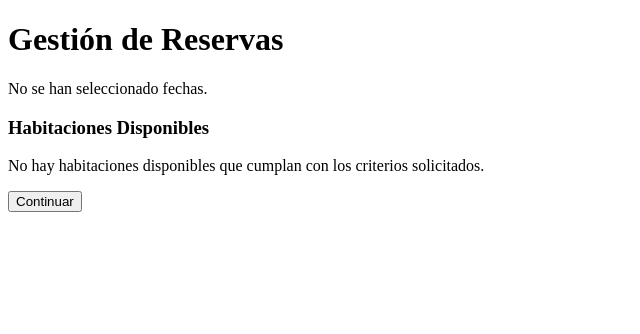
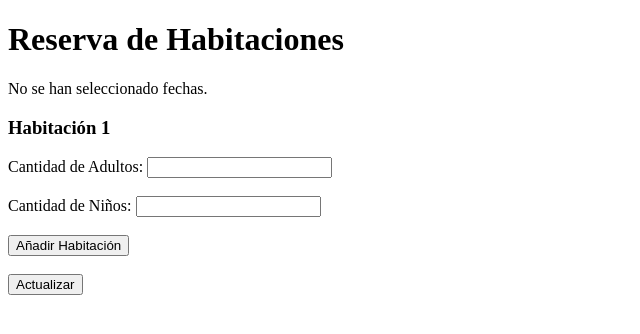
Before and after one commit to roy157/BaseRemoto, a PHP site: page /hyh.php in a window 1280 px wide. Shown: the top 334 px of the page, without its empty margins (0-640 px from the left). Run offline with PHP 8.4, Linux system fonts and the light colour scheme.

Commit message:
Update hyh.php

```diff
--- a/hyh.php
+++ b/hyh.php
@@ -1,18 +1,6 @@
 <?php
 // Inicia la sesión
 session_start();
-
-// Conexión a la base de datos
-$host = 'localhost';
-$user = 'root';
-$pass = '';
-$dbname = 'bd_hotel';
-$conn = new mysqli($host, $user, $pass, $dbname);
-
-// Verifica si la conexión es exitosa
-if ($conn->connect_error) {
-    die("Error de conexión: " . $conn->connect_error);
-}
 
 // Función para formatear la fecha
 function formatearFecha($fecha) {
@@ -24,56 +12,21 @@ function formatearFecha($fecha) {
 $check_in = isset($_SESSION['check_in']) ? $_SESSION['check_in'] : null;
 $check_out = isset($_SESSION['check_out']) ? $_SESSION['check_out'] : null;
 
-// Verifica si hay información sobre habitaciones en la sesión
-$habitaciones = isset($_SESSION['habitaciones']) ? $_SESSION['habitaciones'] : 0;
-$adultos = isset($_SESSION['adultos']) ? $_SESSION['adultos'] : [];
-$ninos = isset($_SESSION['ninos']) ? $_SESSION['ninos'] : [];
-
 // Formatear fechas
 $fecha_estadia = "";
 if ($check_in && $check_out) {
     $fecha_estadia = "Desde " . formatearFecha($check_in) . " hasta " . formatearFecha($check_out);
 }
 
-// Almacén de habitaciones disponibles
-$habitacionesDisponibles = [];
+// Manejo del formulario de habitaciones
+if ($_SERVER['REQUEST_METHOD'] === 'POST') {
+    // Guarda la cantidad de adultos y niños por habitación en la sesión
+    $_SESSION['habitaciones'] = count($_POST['adultos']); // Número total de habitaciones
+    $_SESSION['adultos'] = $_POST['adultos']; // Array con la cantidad de adultos por habitación
+    $_SESSION['ninos'] = $_POST['ninos']; // Array con la cantidad de niños por habitación
 
-// Consulta a la base de datos para buscar habitaciones disponibles
-if ($check_in && $check_out && $habitaciones > 0) {
-    // Recorre cada habitación solicitada por el usuario
-    for ($i = 0; $i < $habitaciones; $i++) {
-        // Sumar la cantidad de adultos y niños por habitación
-        $adultos_requeridos = $adultos[$i];
-        $ninos_requeridos = $ninos[$i];
-        $capacidad_total = $adultos_requeridos + $ninos_requeridos; // Sumar adultos y niños
-
-        // Consulta SQL para buscar habitaciones que tengan suficiente capacidad
-        $sql = "SELECT * FROM cuartos
-                WHERE capacidad >= $capacidad_total
-                AND id_cuarto NOT IN (
-                    SELECT id_cuarto FROM reservas
-                    WHERE (check_in BETWEEN '$check_in' AND '$check_out')
-                    OR (check_out BETWEEN '$check_in' AND '$check_out')
-                )";
-
-        $resultado = $conn->query($sql);
-
-        if ($resultado->num_rows > 0) {
-            // Agregar habitaciones que cumplen los requisitos a la lista de disponibles
-            while ($fila = $resultado->fetch_assoc()) {
-                $habitacionesDisponibles[] = $fila;
-            }
-        }
-    }
-}
-
-// Manejo del formulario de reserva
-if ($_SERVER['REQUEST_METHOD'] === 'POST') {
-    // Almacena en la sesión las habitaciones seleccionadas
-    $_SESSION['reservas'] = isset($_POST['reservas']) ? $_POST['reservas'] : [];
-
-    // Redirige a la página de pago
-    header('Location: pagor.php');
+    // Redirige a gestionh.php después de guardar la información en la sesión
+    header('Location: gestionh.php');
     exit();
 }
 ?>
@@ -83,54 +36,65 @@ if ($_SERVER['REQUEST_METHOD'] === 'POST') {
 <head>
     <meta charset="UTF-8">
     <meta name="viewport" content="width=device-width, initial-scale=1.0">
-    <title>Gestión de Reservas</title>
+    <title>Reserva de Habitaciones</title>
+    <script>
+        // JavaScript para añadir habitaciones dinámicamente
+        function agregarHabitacion() {
+            // Contenedor donde se añadirán las habitaciones
+            const contenedor = document.getElementById('habitaciones');
+
+            // Índice de la nueva habitación
+            const index = contenedor.children.length + 1;
+
+            // Crear un div para la nueva habitación
+            const nuevaHabitacion = document.createElement('div');
+            nuevaHabitacion.className = 'habitacion';
+            nuevaHabitacion.innerHTML = `
+                <h3>Habitación ${index}</h3>
+                <label for="adultos_${index}">Cantidad de Adultos:</label>
+                <input type="number" id="adultos_${index}" name="adultos[]" min="1" required>
+                <br><br>
+
+                <label for="ninos_${index}">Cantidad de Niños:</label>
+                <input type="number" id="ninos_${index}" name="ninos[]" min="0" required>
+                <br><br>
+            `;
+
+            // Añadir la nueva habitación al contenedor
+            contenedor.appendChild(nuevaHabitacion);
+        }
+    </script>
 </head>
 <body>
-    <h1>Gestión de Reservas</h1>
+    <h1>Reserva de Habitaciones</h1>
 
     <?php if ($fecha_estadia): ?>
         <h2>Estadía: <?php echo htmlspecialchars($fecha_estadia); ?></h2>
-        <h3>Detalles de Habitaciones Solicitadas:</h3>
-        <ul>
-            <?php for ($i = 0; $i < $habitaciones; $i++): ?>
-                <li>Habitación <?php echo $i + 1; ?> - Adultos: <?php echo $adultos[$i]; ?>, Niños: <?php echo $ninos[$i]; ?></li>
-            <?php endfor; ?>
-        </ul>
     <?php else: ?>
         <p>No se han seleccionado fechas.</p>
     <?php endif; ?>
 
-    <form action="gestionh.php" method="POST">
-        <h3>Habitaciones Disponibles</h3>
+    <form action="hyh.php" method="POST">
+        <div id="habitaciones">
+            <!-- Habitacion Inicial -->
+            <div class="habitacion">
+                <h3>Habitación 1</h3>
+                <label for="adultos_1">Cantidad de Adultos:</label>
+                <input type="number" id="adultos_1" name="adultos[]" min="1" required>
+                <br><br>
 
-        <?php if (!empty($habitacionesDisponibles)): ?>
-            <?php foreach ($habitacionesDisponibles as $habitacion): ?>
-                <div class="habitacion-disponible">
-                    <h4><?php echo htmlspecialchars($habitacion['descripcion']); ?></h4>
-                    <p><strong>Numero:</strong> <?php echo $habitacion['numero']; ?></p>
-                    <p><strong>Tipo:</strong> <?php echo $habitacion['tipo']; ?></p>
-                    <p><strong>Piso:</strong> <?php echo $habitacion['piso']; ?></p>
-                    <p><strong>Estado:</strong> <?php echo $habitacion['estado']; ?></p>
-                    <p><strong>Capacidad:</strong> <?php echo $habitacion['capacidad']; ?> personas</p>
-                    <p><strong>Precio Base:</strong> <?php echo $habitacion['precio_base']; ?></p>
-                    <label>
-                        <input type="checkbox" name="reservas[]" value="<?php echo $habitacion['id_cuarto']; ?>">
-                        Reservar esta habitación
-                    </label>
-                    <hr>
-                </div>
-            <?php endforeach; ?>
-        <?php else: ?>
-            <p>No hay habitaciones disponibles que cumplan con los criterios solicitados.</p>
-        <?php endif; ?>
+                <label for="ninos_1">Cantidad de Niños:</label>
+                <input type="number" id="ninos_1" name="ninos[]" min="0" required>
+                <br><br>
+            </div>
+        </div>
+
+        <!-- Botón para añadir más habitaciones -->
+        <button type="button" onclick="agregarHabitacion()">Añadir Habitación</button>
+        <br><br>
 
         <!-- Botón para enviar la información -->
-        <button type="submit">Continuar</button>
+        <button type="submit">Actualizar</button>
     </form>
 </body>
 </html>
-
-<?php
-// Cierra la conexión a la base de datos
-$conn->close();
-?>
```
